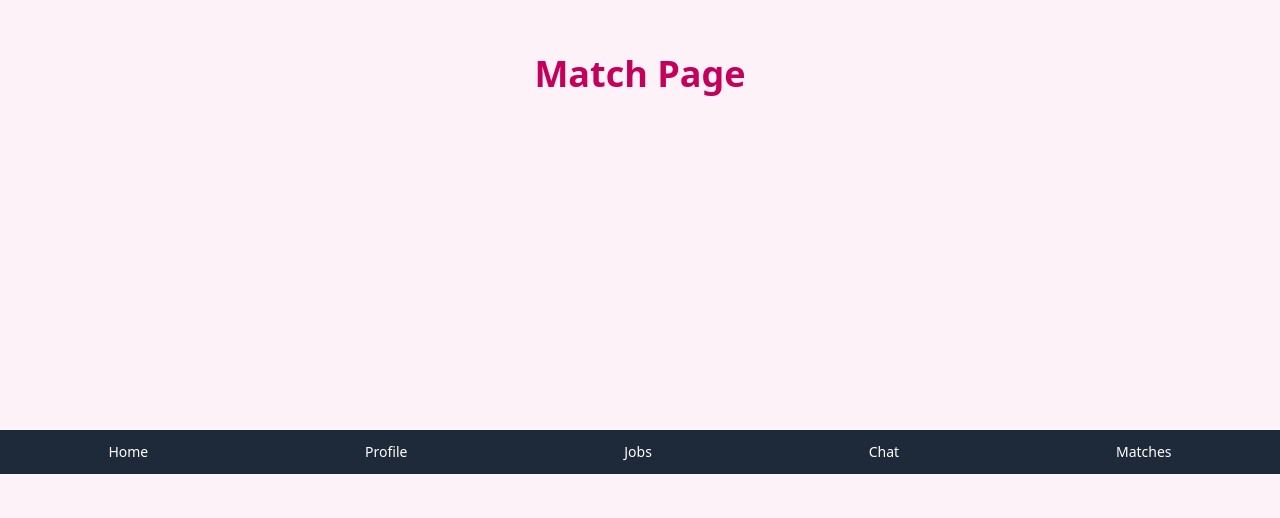
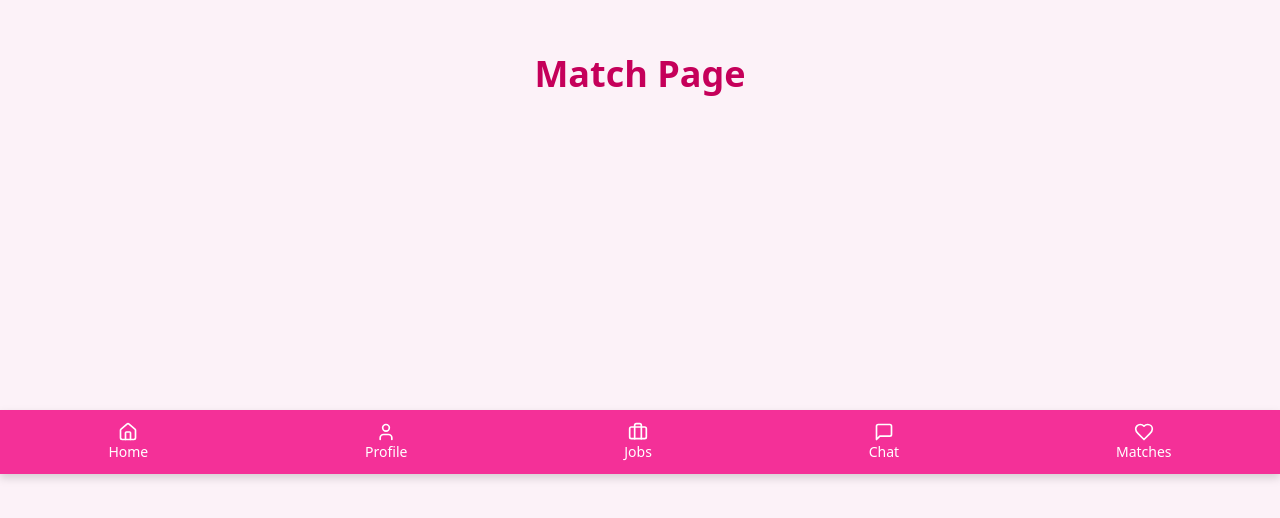
Before and after one commit to brandonstarxel/gigmeet, a React (Vite) app: page /match in a window 1280 px wide. Shown: the part 326-844 px from the top of the page. After the commit the page ends 800 px from the top, so only its background shows below. Built offline with nearby package versions, Linux system fonts and the light colour scheme.

Commit message:
added taskbar

```diff
--- a/src/App.tsx
+++ b/src/App.tsx
@@ -10,7 +10,7 @@ function App() {
   return (
     <Router>
       <div className="h-screen flex flex-col">
-        <main className="flex-grow pb-16">
+        <main className="flex-grow">
           <Routes>
             <Route path="/" element={<Home />} />
             <Route path="/profile" element={<Profile />} />
--- a/src/components/Toolbar.tsx
+++ b/src/components/Toolbar.tsx
@@ -1,23 +1,29 @@
 import { Link } from 'react-router-dom';
+import { Home, User, Briefcase, MessageSquare, Heart } from 'lucide-react';
 
 const Toolbar = () => {
   return (
-    <nav className="bg-gray-800 text-white fixed bottom-0 w-full">
+    <nav className="bg-primary text-white fixed bottom-0 w-full drop-shadow-lg">
       <div className="container mx-auto">
         <div className="flex justify-around items-center py-3">
           <Link to="/" className="flex flex-col items-center hover:text-gray-300">
+            <Home className="w-5 h-5" />
             <span className="text-sm">Home</span>
           </Link>
           <Link to="/profile" className="flex flex-col items-center hover:text-gray-300">
+            <User className="w-5 h-5" />
             <span className="text-sm">Profile</span>
           </Link>
           <Link to="/job-description" className="flex flex-col items-center hover:text-gray-300">
+            <Briefcase className="w-5 h-5" />
             <span className="text-sm">Jobs</span>
           </Link>
           <Link to="/chat" className="flex flex-col items-center hover:text-gray-300">
+            <MessageSquare className="w-5 h-5" />
             <span className="text-sm">Chat</span>
           </Link>
           <Link to="/match" className="flex flex-col items-center hover:text-gray-300">
+            <Heart className="w-5 h-5" />
             <span className="text-sm">Matches</span>
           </Link>
         </div>
```
